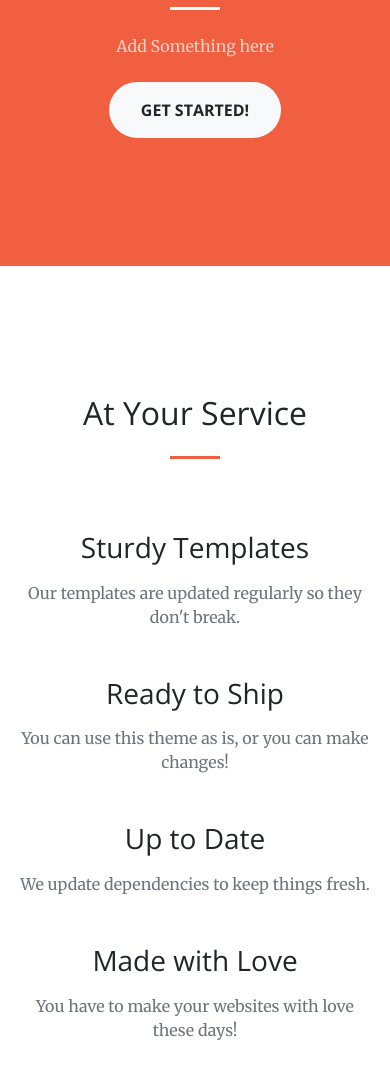
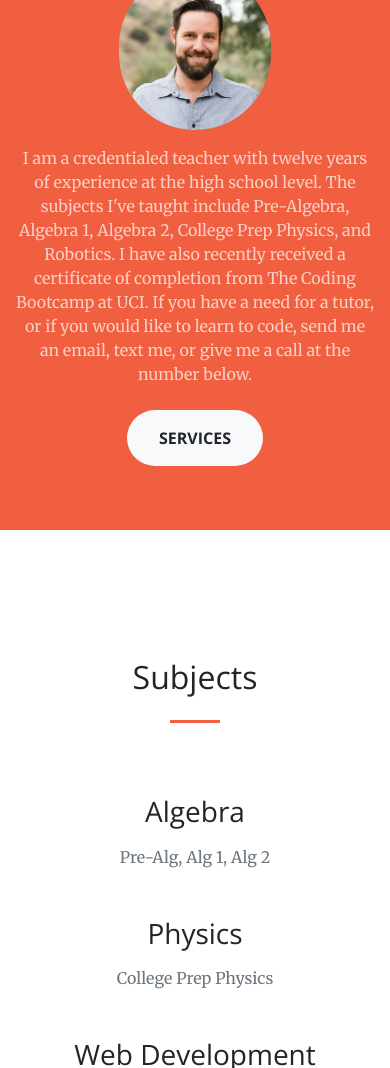
Before and after one commit to Brian-T-Hart/Tutoring, a website: page index.html in a window 390 px wide. Shown: the part 677-1745 px from the top of the page. Drawn offline with nearby package versions, Linux system fonts and the light colour scheme; files that its build step writes are made by us from their sources.

Commit message:
added profile image and other pertinent information

```diff
--- a/index.html
+++ b/index.html
@@ -5,7 +5,7 @@
 
     <meta charset="utf-8">
     <meta name="viewport" content="width=device-width, initial-scale=1, shrink-to-fit=no">
-    <meta name="description" content="North Orange County Math and Physics Tutor">
+    <meta name="description" content="North Orange County Math, Physics, and Web Development Tutor">
     <meta name="author" content="Brian Hart">
 
     <title>Brian Hart - Math and Physics Tutoring</title>
@@ -57,14 +57,16 @@
     <header class="masthead text-center text-white d-flex">
       <div class="container my-auto">
         <div class="row">
+
           <div class="col-lg-10 mx-auto">
             <h1 class="text-uppercase">
-              <strong>Brian Hart</strong>
+              <strong>Tutoring</strong>
             </h1>
             <hr>
           </div>
+
           <div class="col-lg-8 mx-auto">
-            <p class="text-faded mb-5">Math and Science Tutor</p>
+            <p class="text-faded mb-5">Algebra, Physics, Web Development</p>
             <a class="btn btn-primary btn-xl js-scroll-trigger" href="#about">Find Out More</a>
           </div>
         </div>
@@ -75,10 +77,11 @@
       <div class="container">
         <div class="row">
           <div class="col-lg-8 mx-auto text-center">
-            <h2 class="section-heading text-white">Check it out!</h2>
+            <h2 class="section-heading text-white">About Me</h2>
             <hr class="light my-4">
-            <p class="text-faded mb-4">Add Something here</p>
-            <a class="btn btn-light btn-xl js-scroll-trigger" href="#services">Get Started!</a>
+            <img class="header-image" src="./img/brian.png">
+            <p class="text-faded mb-4">I am a credentialed teacher with twelve years of experience at the high school level. The subjects I've taught include Pre-Algebra, Algebra 1, Algebra 2, College Prep Physics, and Robotics. I have also recently received a certificate of completion from The Coding Bootcamp at UCI. If you have a need for a tutor, or if you would like to learn to code, send me an email, text me, or give me a call at the number below.</p>
+            <a class="btn btn-light btn-xl js-scroll-trigger" href="#services">Services</a>
           </div>
         </div>
       </div>
@@ -88,41 +91,41 @@
       <div class="container">
         <div class="row">
           <div class="col-lg-12 text-center">
-            <h2 class="section-heading">At Your Service</h2>
+            <h2 class="section-heading">Subjects</h2>
             <hr class="my-4">
           </div>
         </div>
       </div>
       <div class="container">
         <div class="row">
-          <div class="col-lg-3 col-md-6 text-center">
+          <div class="col-lg-4 col-md-6 text-center">
             <div class="service-box mt-5 mx-auto">
-              <i class="fas fa-4x fa-gem text-primary mb-3 sr-icon-1"></i>
-              <h3 class="mb-3">Sturdy Templates</h3>
-              <p class="text-muted mb-0">Our templates are updated regularly so they don't break.</p>
+              <i class="fas fa-4x fa-superscript text-primary mb-3 sr-icon-1"></i>
+              <h3 class="mb-3">Algebra</h3>
+              <p class="text-muted mb-0">Pre-Alg, Alg 1, Alg 2</p>
             </div>
           </div>
-          <div class="col-lg-3 col-md-6 text-center">
+          <div class="col-lg-4 col-md-6 text-center">
             <div class="service-box mt-5 mx-auto">
-              <i class="fas fa-4x fa-paper-plane text-primary mb-3 sr-icon-2"></i>
-              <h3 class="mb-3">Ready to Ship</h3>
-              <p class="text-muted mb-0">You can use this theme as is, or you can make changes!</p>
+              <i class="fas fa-4x fa-rocket text-primary mb-3 sr-icon-2"></i>
+              <h3 class="mb-3">Physics</h3>
+              <p class="text-muted mb-0">College Prep Physics</p>
             </div>
           </div>
-          <div class="col-lg-3 col-md-6 text-center">
+          <div class="col-lg-4 col-md-6 text-center">
             <div class="service-box mt-5 mx-auto">
               <i class="fas fa-4x fa-code text-primary mb-3 sr-icon-3"></i>
-              <h3 class="mb-3">Up to Date</h3>
-              <p class="text-muted mb-0">We update dependencies to keep things fresh.</p>
+              <h3 class="mb-3">Web Development</h3>
+              <p class="text-muted mb-0">HTML, CSS, Javascript</p>
             </div>
           </div>
-          <div class="col-lg-3 col-md-6 text-center">
+          <!-- <div class="col-lg-3 col-md-6 text-center">
             <div class="service-box mt-5 mx-auto">
               <i class="fas fa-4x fa-heart text-primary mb-3 sr-icon-4"></i>
-              <h3 class="mb-3">Made with Love</h3>
-              <p class="text-muted mb-0">You have to make your websites with love these days!</p>
+              <h3 class="mb-3">Basket Weaving</h3>
+              <p class="text-muted mb-0">Ok, just kidding!</p>
             </div>
-          </div>
+          </div> -->
         </div>
       </div>
     </section>
@@ -226,8 +229,8 @@
 
     <section class="bg-dark text-white">
       <div class="container text-center">
-        <h2 class="mb-4">Free Download at Start Bootstrap!</h2>
-        <a class="btn btn-light btn-xl sr-button" href="http://startbootstrap.com/template-overviews/creative/">Download Now!</a>
+        <h2 class="mb-4">See my web development portfolio</h2>
+        <a class="btn btn-light btn-xl sr-button" href="http://brianthart.com/" target="_blank" >brianthart.com</a>
       </div>
     </section>
 
@@ -237,18 +240,18 @@
           <div class="col-lg-8 mx-auto text-center">
             <h2 class="section-heading">Let's Get In Touch!</h2>
             <hr class="my-4">
-            <p class="mb-5">Ready to start your next project with us? That's great! Give us a call or send us an email and we will get back to you as soon as possible!</p>
+            <p class="mb-5">Have a question or ready to start? That's great! Give me a call or send me an email or text and I will get back to you as soon as possible!</p>
           </div>
         </div>
         <div class="row">
           <div class="col-lg-4 ml-auto text-center">
             <i class="fas fa-phone fa-3x mb-3 sr-contact-1"></i>
-            <p>123-456-6789</p>
+            <p>714-338-9412</p>
           </div>
           <div class="col-lg-4 mr-auto text-center">
             <i class="fas fa-envelope fa-3x mb-3 sr-contact-2"></i>
             <p>
-              <a href="mailto:your-email@your-domain.com">feedback@startbootstrap.com</a>
+              <a href="mailto:hart.briant@gmail.com">hart.briant@gmail.com</a>
             </p>
           </div>
         </div>
--- a/scss/_global.scss
+++ b/scss/_global.scss
@@ -52,6 +52,10 @@ section {
   padding: 8rem 0;
 }
 
+section#about {
+  padding: 4rem 0;
+}
+
 .section-heading {
   margin-top: 0;
 }
@@ -68,6 +72,12 @@ section {
   text-shadow: none;
 }
 
+.header-image {
+  border-radius: 5rem;
+  height: 10rem;
+  margin-bottom: 1rem;
+}
+
 img::selection {
   color: $white;
   background: transparent;
```
Also changed, not shown: css/creative.css, css/creative.min.css, img/brian.png (added).
